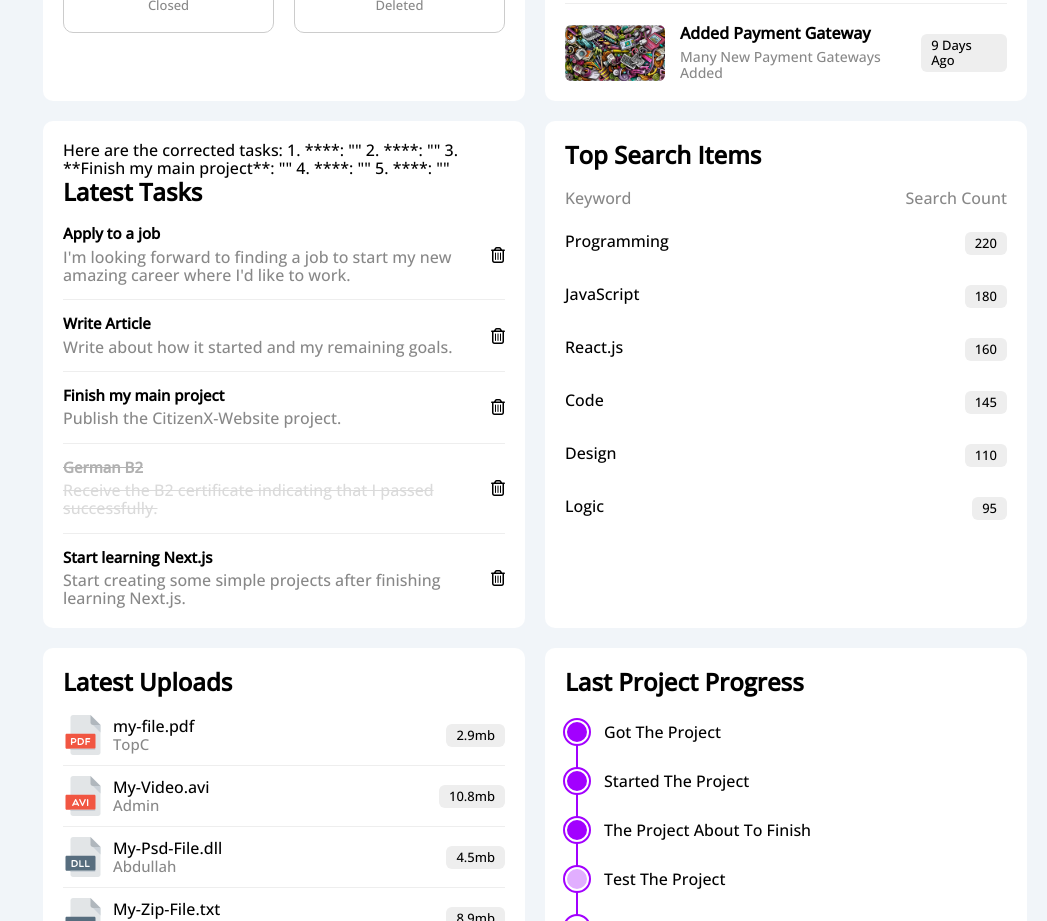
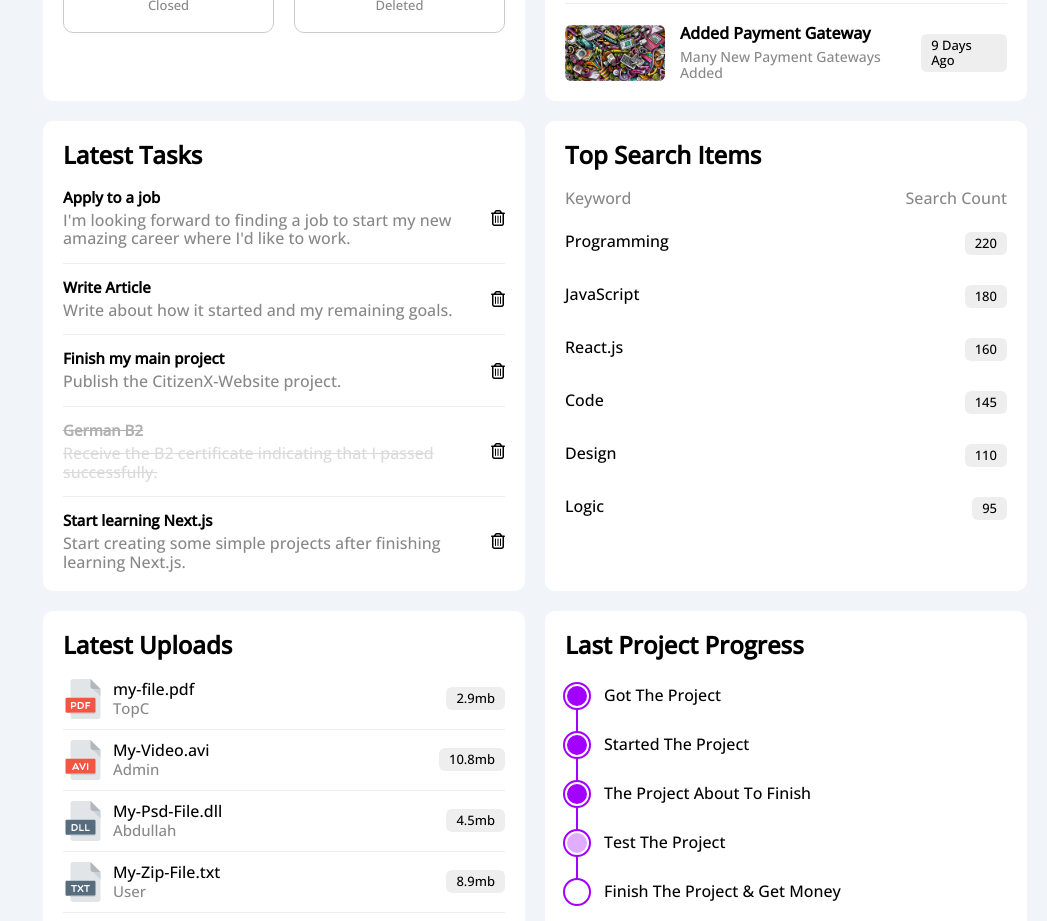
Before and after one commit to Abdullahciti/CitizenX-Website, a React (Create React App) app: page / in a window 1280 px wide. Shown: the part 860-1781 px from the top of the page, without its empty margins (233-1280 px from the left). Built offline with nearby package versions, Linux system fonts and the light colour scheme; grey boxes are pictures that could not be loaded; a web font is replaced by a local one.

Commit message:
my tasks have been modified

```diff
--- a/src/components/content/widgets/dashboard/Tasks.js
+++ b/src/components/content/widgets/dashboard/Tasks.js
@@ -1,17 +1,6 @@
 const Tasks = () => {
   return (
     <div className="tasks p-20 bg-white rad-10">
-      Here are the corrected tasks:
-
-1. ****: ""
-
-2. ****: ""
-
-3. **Finish my main project**: ""
-
-4. ****: ""
-
-5. ****: ""
       <h2 className="mt-0 mb-20">Latest Tasks</h2>
       <div className="task-row between-flex">
         <div className="info">
```
